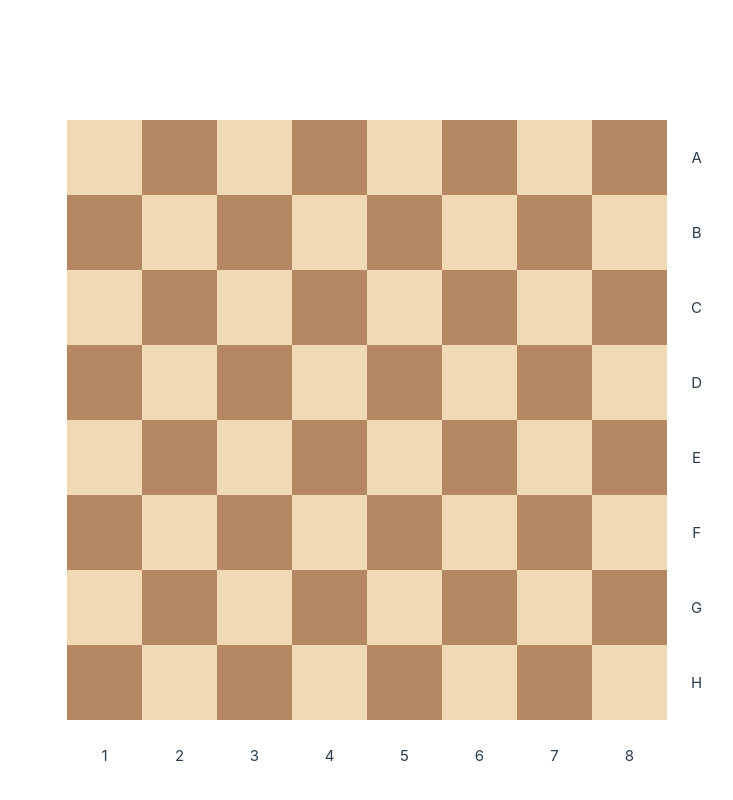
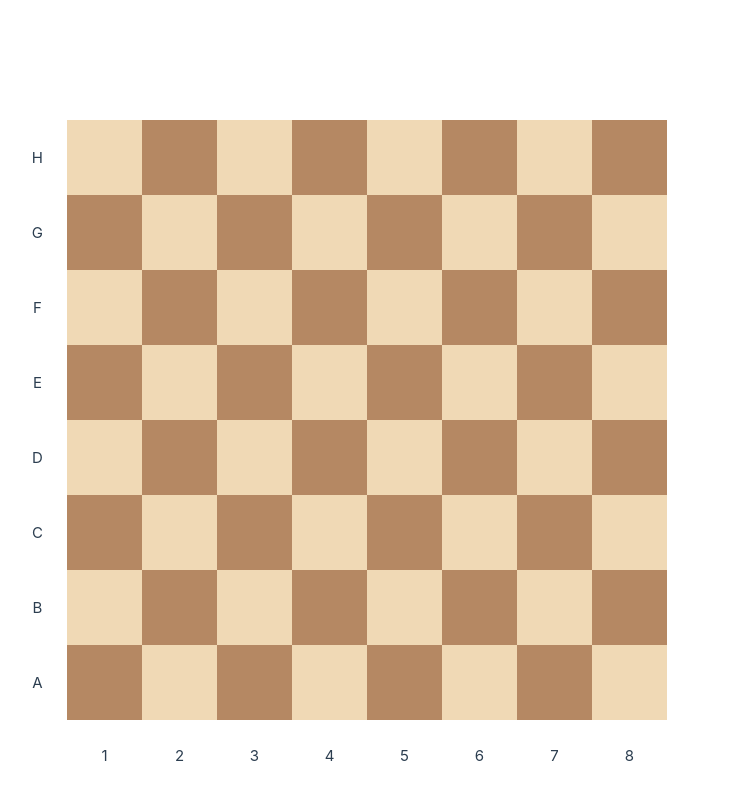
Before and after one commit to rivershertz/chess, a Vue app: page / in a window 1280 px wide. Shown: the top 800 px of the page, without its empty margins (273-1006 px from the left). Built offline with nearby package versions, Linux system fonts and the light colour scheme.

Commit message:
feat: define board orientation based on user role

```diff
--- a/src/components/ChessBoard.vue
+++ b/src/components/ChessBoard.vue
@@ -1,19 +1,20 @@
 <template>
   <div class="board">
-    <span v-for="row in rows" :key="row" class="row">
-      <span v-for="cell in 8" :key="cell" class="cell"><span class="cell-coordinate" /></span>
+    <span v-for="row in playerStore.formattedRows" :key="row" class="row">
+      <span v-for="cell in 8" :key="cell" class="cell" />
     </span>
-    <ul class="notation notation-right">
-      <li v-for="row in rows" :key="row">{{ row }}</li>
+    <ul class="notation notation-left">
+      <li v-for="row in playerStore.formattedRows" :key="row">{{ row }}</li>
     </ul>
     <ul class="notation notation-bottom">
-      <li v-for="column in 8" :key="column">{{ column }}</li>
+      <li v-for="column in playerStore.formattedColumns" :key="column">{{ column }}</li>
     </ul>
   </div>
 </template>
 
 <script setup lang="ts">
-const rows = ['a', 'b', 'c', 'd', 'e', 'f', 'g', 'h']
+import { usePlayerStore } from '@/stores/player'
+const playerStore = usePlayerStore()
 </script>
 
 <style scoped>
@@ -57,13 +58,13 @@ const rows = ['a', 'b', 'c', 'd', 'e', 'f', 'g', 'h']
   padding: 0;
 }
 
-.notation-right {
+.notation-left {
   height: 100%;
-  left: 100%;
+  right: 100%;
   display: grid;
   place-items: center;
   text-transform: capitalize;
-  padding-left: var(--notation-padding);
+  padding-right: var(--notation-padding);
 }
 
 .notation-bottom {
--- /dev/null
+++ b/src/stores/player.ts
@@ -0,0 +1,13 @@
+import { ref, computed } from 'vue'
+import { defineStore } from 'pinia'
+
+export const usePlayerStore = defineStore('player', () => {
+  const role = ref('light')
+  const baseColumns = [1, 2, 3, 4, 5, 6, 7, 8]
+  const formattedColumns = computed(() =>
+    role.value === 'light' ? baseColumns : baseColumns.reverse()
+  )
+  const baseRows = ['a', 'b', 'c', 'd', 'e', 'f', 'g', 'h']
+  const formattedRows = computed(() => (role.value === 'light' ? baseRows.reverse() : baseRows))
+  return { role, formattedColumns, formattedRows }
+})
```
Also changed, not shown: src/stores/counter.ts (deleted, +0 -12 lines).
